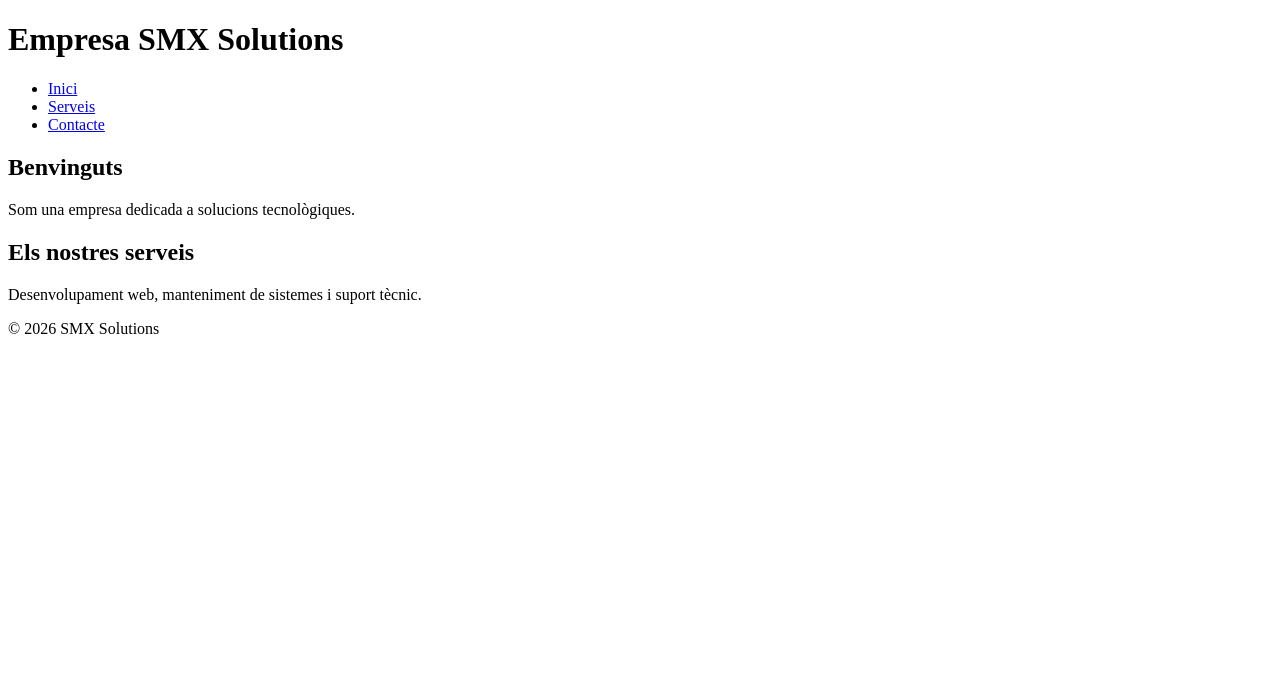
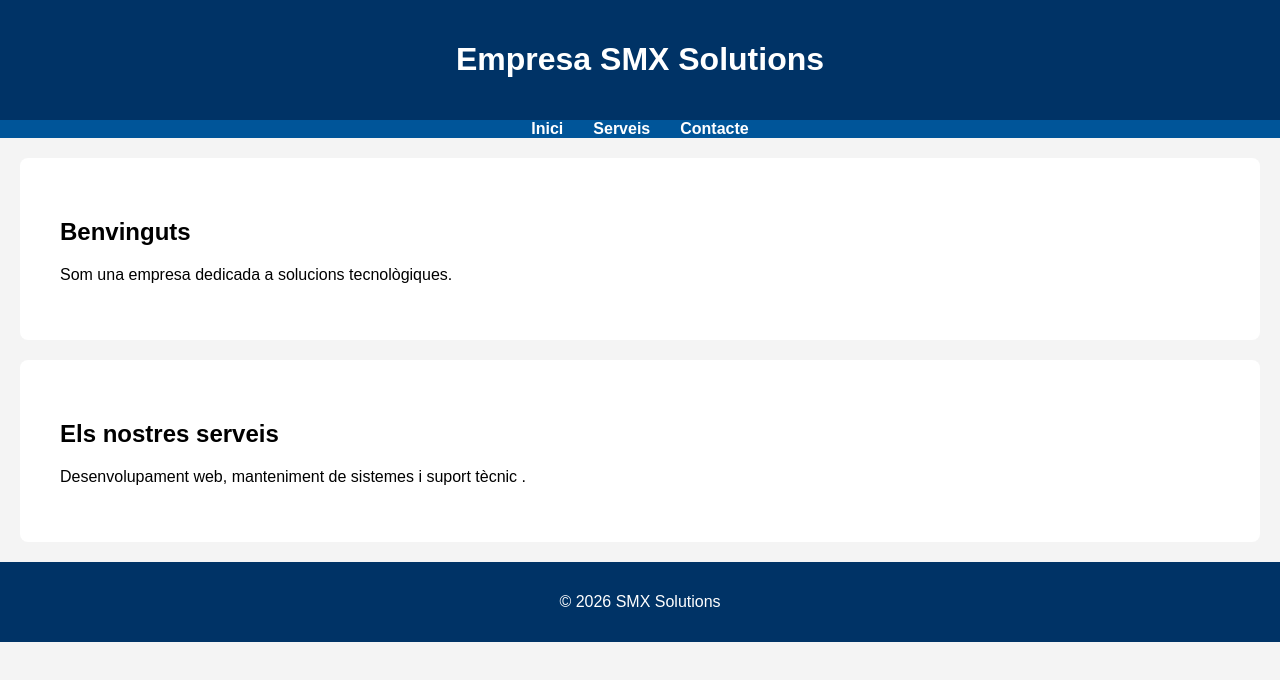
Before and after one commit to afterstrom/web_smx_m8, a plain HTML site: page index.html in a window 1280 px wide. Drawn offline with Linux system fonts and the light colour scheme.

Commit message:
Added CSS styling and updated HTML structure

```diff
--- a/main.css
+++ b/main.css
@@ -0,0 +1,52 @@
+body {
+    font-family: Arial, sans-serif;
+    margin: 0;
+    background-color: #f4f4f4;
+}
+
+header {
+    background-color: #003366;
+    color: white;
+    padding: 20px;
+    text-align: center;
+}
+
+nav {
+    background-color: #005599;
+}
+
+nav ul {
+    list-style: none;
+    margin: 0;
+    padding: 0;
+    display: flex;
+    justify-content: center;
+}
+
+nav li {
+    margin: 0 15px;
+}
+
+nav a {
+    color: white;
+    text-decoration: none;
+    font-weight: bold;
+}
+
+nav a:hover {
+    color: #ffcc00;
+}
+
+section {
+    padding: 40px;
+    background-color: white;
+    margin: 20px;
+    border-radius: 8px;
+}
+
+footer {
+    background-color: #003366;
+    color: white;
+    text-align: center;
+    padding: 15px;
+}
```
Also changed, not shown: index.html (+1 -1 lines).
